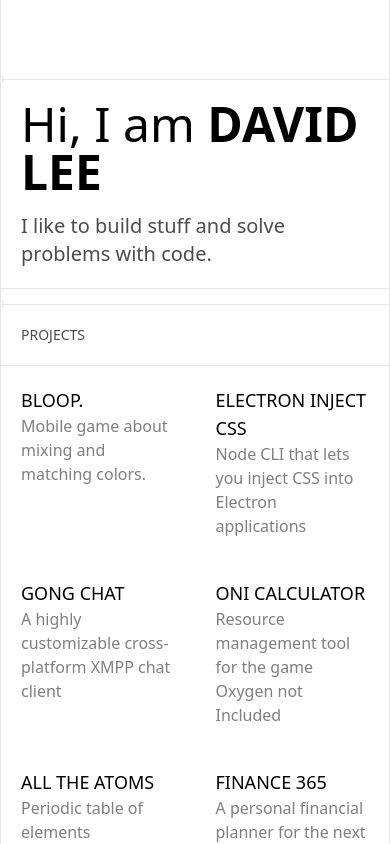
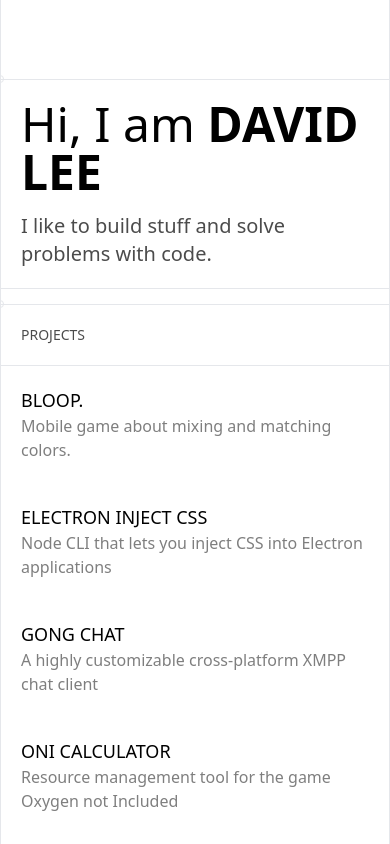
Before and after one commit to david-j-lee/my-portfolio, a React (Vite) app: page / in a window 390 px wide. Shown: the top 844 px of the page. Built offline with nearby package versions, Linux system fonts and the light colour scheme.

Commit message:
Making projects responsive

```diff
--- a/src/App.tsx
+++ b/src/App.tsx
@@ -27,9 +27,9 @@
         <h2 className="text-sm uppercase opacity-70">Projects</h2>
       </Box>
       <div className="relative">
-        <ul className="grid grid-cols-2 gap-px border dark:border-neutral-800 dark:bg-neutral-800">
+        <ul className="grid grid-cols-1 gap-px border sm:grid-cols-2 dark:border-neutral-800 dark:bg-neutral-800">
           {projects.map((project) => (
-            <li className="dark:bg-neutral-950">
+            <li key={project.title} className="dark:bg-neutral-950">
               <BoxClickable
                 href={project.link ?? project.github}
                 className="h-full border-0"
```
